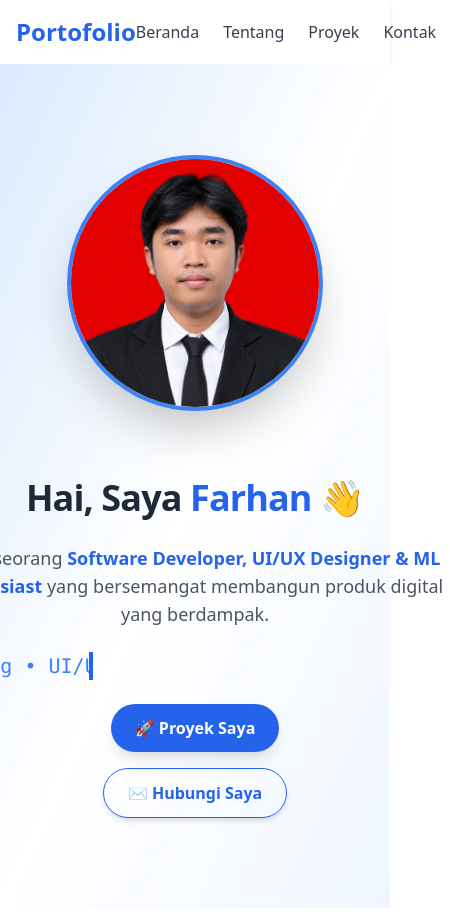
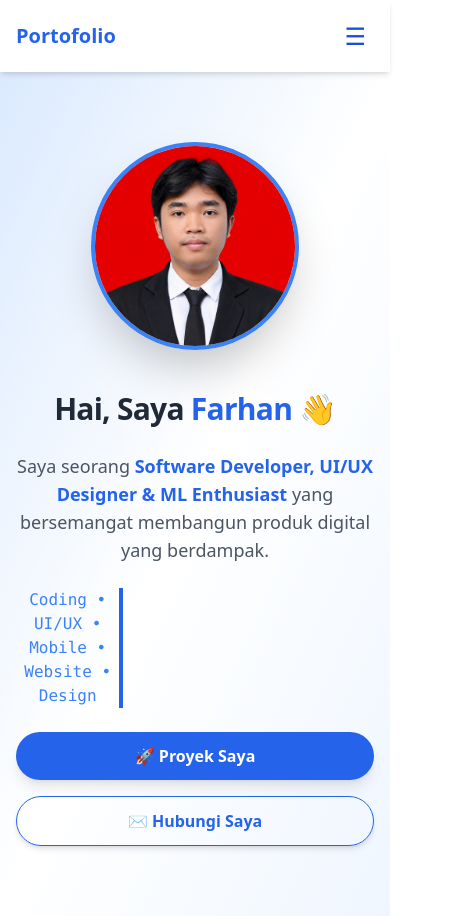
Before and after one commit to Farhaan4/Portofolio, a Nuxt app: page / in a window 390 px wide. Shown: the whole page, 450 px wide, since content can reach past the window. Built offline with nearby package versions, Linux system fonts and the light colour scheme.

Commit message:
responsif

```diff
--- a/components/Navbar.vue
+++ b/components/Navbar.vue
@@ -1,14 +1,29 @@
 
 <template>
-  <nav class="bg-white shadow-md py-4">
-    <div class="container mx-auto flex justify-between items-center px-4">
-      <NuxtLink to="/" class="text-2xl font-bold text-blue-600">Portofolio</NuxtLink>
-      <ul class="flex space-x-6">
-        <li><NuxtLink to="/" class="text-gray-700 hover:text-blue-600">Beranda</NuxtLink></li>
-        <li><NuxtLink to="/about" class="text-gray-700 hover:text-blue-600">Tentang</NuxtLink></li>
-        <li><NuxtLink to="/projects" class="text-gray-700 hover:text-blue-600">Proyek</NuxtLink></li>
-        <li><NuxtLink to="/contact" class="text-gray-700 hover:text-blue-600">Kontak</NuxtLink></li>
+  <nav class="sticky top-0 z-50 bg-white shadow-md">
+    <div class="container relative mx-auto flex items-center justify-between px-4 py-3 sm:px-6">
+      <NuxtLink to="/" class="text-xl font-bold text-blue-600 sm:text-2xl">Portofolio</NuxtLink>
+      <button class="rounded-lg p-2 text-blue-700 hover:bg-blue-50 focus:outline-none focus:ring-2 focus:ring-blue-400 md:hidden" type="button" :aria-expanded="isMenuOpen" aria-controls="mobile-navigation" aria-label="Buka menu navigasi" @click="isMenuOpen = !isMenuOpen">
+        <span class="text-2xl" aria-hidden="true">{{ isMenuOpen ? '×' : '☰' }}</span>
+      </button>
+      <ul class="hidden items-center gap-6 md:flex">
+        <li v-for="item in menuItems" :key="item.to"><NuxtLink :to="item.to" class="text-gray-700 hover:text-blue-600">{{ item.label }}</NuxtLink></li>
+      </ul>
+      <ul v-if="isMenuOpen" id="mobile-navigation" class="absolute left-0 right-0 top-full space-y-1 border-t border-blue-100 bg-white px-4 py-3 shadow-md md:hidden">
+        <li v-for="item in menuItems" :key="item.to"><NuxtLink :to="item.to" class="block rounded-lg px-3 py-3 text-gray-700 hover:bg-blue-50 hover:text-blue-600" @click="isMenuOpen = false">{{ item.label }}</NuxtLink></li>
       </ul>
     </div>
   </nav>
 </template>
+
+<script setup>
+import { ref } from 'vue'
+
+const isMenuOpen = ref(false)
+const menuItems = [
+  { label: 'Beranda', to: '/' },
+  { label: 'Tentang', to: '/about' },
+  { label: 'Proyek', to: '/projects' },
+  { label: 'Kontak', to: '/contact' },
+]
+</script>
--- a/pages/contact.vue
+++ b/pages/contact.vue
@@ -3,9 +3,9 @@
     class="min-h-screen bg-gradient-to-br from-blue-100 via-white to-blue-50 flex items-center justify-center px-4 py-16"
   >
     <div
-      class="w-full max-w-4xl bg-white/70 backdrop-blur-md p-10 rounded-3xl shadow-xl animate-fade-in"
+      class="w-full max-w-4xl bg-white/70 backdrop-blur-md p-5 sm:p-10 rounded-2xl sm:rounded-3xl shadow-xl animate-fade-in"
     >
-      <h2 class="text-4xl font-bold text-center text-blue-700 mb-6">Hubungi Saya</h2>
+      <h2 class="text-3xl sm:text-4xl font-bold text-center text-blue-700 mb-6">Hubungi Saya</h2>
 
       <!-- Form -->
       <form class="space-y-5" @submit.prevent="submitForm" novalidate>
@@ -88,7 +88,7 @@
       <!-- Social Media -->
       <div class="mt-10 text-center">
         <p class="text-lg text-gray-700 mb-4">Atau temui saya di platform berikut:</p>
-        <div class="flex justify-center gap-6">
+        <div class="flex flex-wrap justify-center gap-2 sm:gap-6">
           <a
             href="https://github.com/Farhaan4"
             target="_blank"
--- a/pages/index.vue
+++ b/pages/index.vue
@@ -1,10 +1,10 @@
 <template>
-  <section class="min-h-screen flex items-center justify-center bg-gradient-to-br from-blue-100 via-white to-blue-50 px-6 py-20">
-    <div class="max-w-7xl w-full flex flex-col-reverse md:flex-row items-center gap-16 animate-fade-in">
+  <section class="min-h-screen flex items-center justify-center bg-gradient-to-br from-blue-100 via-white to-blue-50 px-4 py-12 sm:px-6 sm:py-20">
+    <div class="max-w-7xl w-full flex flex-col-reverse md:flex-row items-center gap-10 sm:gap-16 animate-fade-in">
 
       <!-- Teks -->
       <div class="text-center md:text-left space-y-6 flex-1">
-        <h1 class="text-4xl md:text-6xl font-extrabold text-gray-800 leading-tight tracking-tight">
+        <h1 class="text-3xl sm:text-4xl md:text-6xl font-extrabold text-gray-800 leading-tight tracking-tight">
           Hai, Saya <span class="text-blue-600">Farhan</span> 👋
         </h1>
         <p class="text-lg md:text-xl text-gray-600 max-w-xl">
@@ -13,15 +13,15 @@
           </span> yang bersemangat membangun produk digital yang berdampak.
         </p>
 
-        <div class="text-xl font-mono text-blue-500 animate-typing border-r-4 border-blue-600 w-max whitespace-nowrap overflow-hidden">
+        <div class="max-w-full text-base sm:text-xl font-mono text-blue-500 animate-typing border-r-4 border-blue-600 sm:w-max whitespace-normal sm:whitespace-nowrap overflow-hidden">
           Coding • UI/UX • Mobile • Website • Design
         </div>
 
         <div class="flex flex-col sm:flex-row gap-4 justify-center md:justify-start mt-6">
-          <NuxtLink to="/projects">
+          <NuxtLink to="/projects" class="block w-full sm:inline-block sm:w-auto">
             <button class="btn-glow">🚀 Proyek Saya</button>
           </NuxtLink>
-          <NuxtLink to="/contact">
+          <NuxtLink to="/contact" class="block w-full sm:inline-block sm:w-auto">
             <button class="btn-outline-glow">✉️ Hubungi Saya</button>
           </NuxtLink>
         </div>
@@ -33,7 +33,7 @@
           <img
             :src="foto"
             alt="Foto Profil"
-            class="w-64 h-64 md:w-80 md:h-80 object-cover rounded-full
+            class="w-52 h-52 sm:w-64 sm:h-64 md:w-80 md:h-80 object-cover rounded-full
             border-4 border-blue-500 shadow-2xl transform group-hover:scale-110 transition
             duration-700"
           />
@@ -76,10 +76,10 @@ import foto from '~/assets/images/profil2.png' // Pastikan path gambar sudah ben
 }
 
 .btn-glow {
-  @apply px-6 py-3 bg-blue-600 hover:bg-blue-700 text-white font-semibold rounded-full shadow-lg transition transform hover:scale-105 hover:shadow-xl;
+  @apply w-full sm:w-auto px-6 py-3 bg-blue-600 hover:bg-blue-700 text-white font-semibold rounded-full shadow-lg transition transform hover:scale-105 hover:shadow-xl;
 }
 
 .btn-outline-glow {
-  @apply px-6 py-3 border border-blue-600 text-blue-600 hover:bg-blue-100 font-semibold rounded-full shadow-md transition transform hover:scale-105;
+  @apply w-full sm:w-auto px-6 py-3 border border-blue-600 text-blue-600 hover:bg-blue-100 font-semibold rounded-full shadow-md transition transform hover:scale-105;
 }
 </style>
--- a/pages/projects.vue
+++ b/pages/projects.vue
@@ -1,6 +1,6 @@
 <template>
-  <section class="max-w-7xl mx-auto p-6">
-    <h2 class="text-4xl font-extrabold mb-10 text-center text-blue-700 animate-fade-in">
+  <section class="max-w-7xl mx-auto p-4 sm:p-6">
+    <h2 class="text-3xl sm:text-4xl font-extrabold mb-8 sm:mb-10 text-center text-blue-700 animate-fade-in">
       Proyek Saya
     </h2>
     <div class="grid sm:grid-cols-2 lg:grid-cols-3 gap-8">
@@ -13,7 +13,7 @@
         @keydown.enter="openProject(project.link)"
         aria-label="Proyek {{ project.title }}"
       >
-        <div class="h-48 overflow-hidden">
+        <div class="h-40 sm:h-48 overflow-hidden">
           <img
             :src="project.screenshots[0]"
             :alt="project.title"
@@ -40,9 +40,9 @@
       v-for="(project, index) in projects"
       :key="'detail-' + index"
       :id="project.link.slice(1)"
-      class="mt-20 p-5 sm:p-8 bg-blue-50 rounded-xl shadow-lg animate-fade-in"
+      class="mt-14 sm:mt-20 p-5 sm:p-8 bg-blue-50 rounded-xl shadow-lg animate-fade-in"
     >
-      <h3 class="text-3xl font-bold mb-6 text-blue-700">{{ project.title }}</h3>
+      <h3 class="text-2xl sm:text-3xl font-bold mb-6 text-blue-700">{{ project.title }}</h3>
 
       <div class="flex flex-col md:flex-row gap-8">
         <!-- Galeri gambar -->
@@ -53,7 +53,7 @@
             class="w-full max-h-[70svh] md:max-h-96 rounded-lg bg-white object-contain shadow-md"
             loading="lazy"
           />
-          <div class="mt-4 flex justify-between w-full px-6">
+          <div class="mt-4 flex justify-between gap-2 w-full px-0 sm:px-6">
             <button
               class="px-4 py-1 bg-blue-600 text-white rounded-lg hover:bg-blue-700 focus:outline-none focus:ring-4 focus:ring-blue-300"
               @click="prevScreenshot(index)"
```
